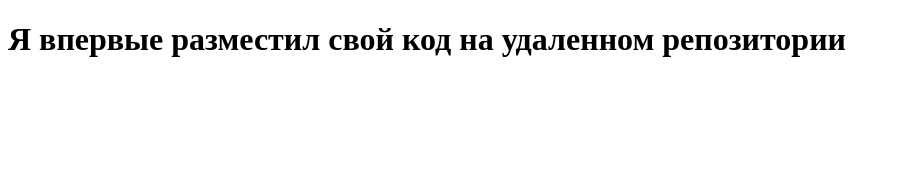
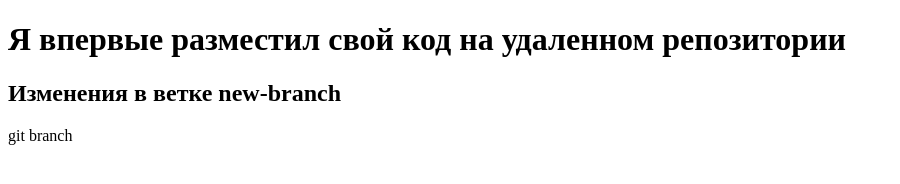
Before and after one commit to extendocl1p/test_repo, a plain HTML site: page index.html in a window 1280 px wide. Shown: the whole page, without its empty margins (0-900 px from the left). Drawn offline with Linux system fonts and the light colour scheme.

Commit message:
new comment

```diff
--- a/index.html
+++ b/index.html
@@ -7,5 +7,6 @@
 </head>
 <body>
     <h1>Я впервые разместил свой код на удаленном репозитории</h1>
+    <h2>Изменения в ветке new-branch</h2>git branch
 </body>
 </html>
```
